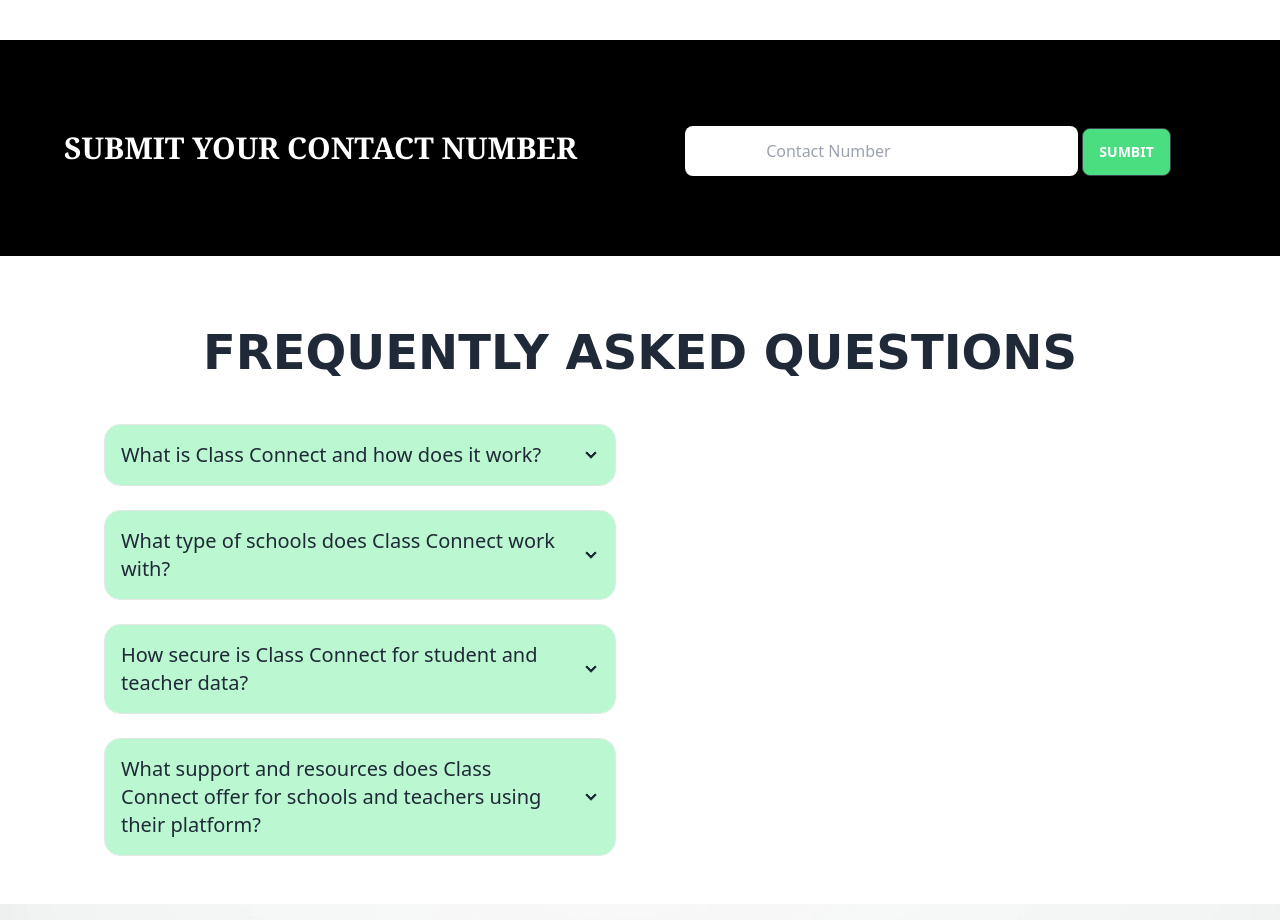
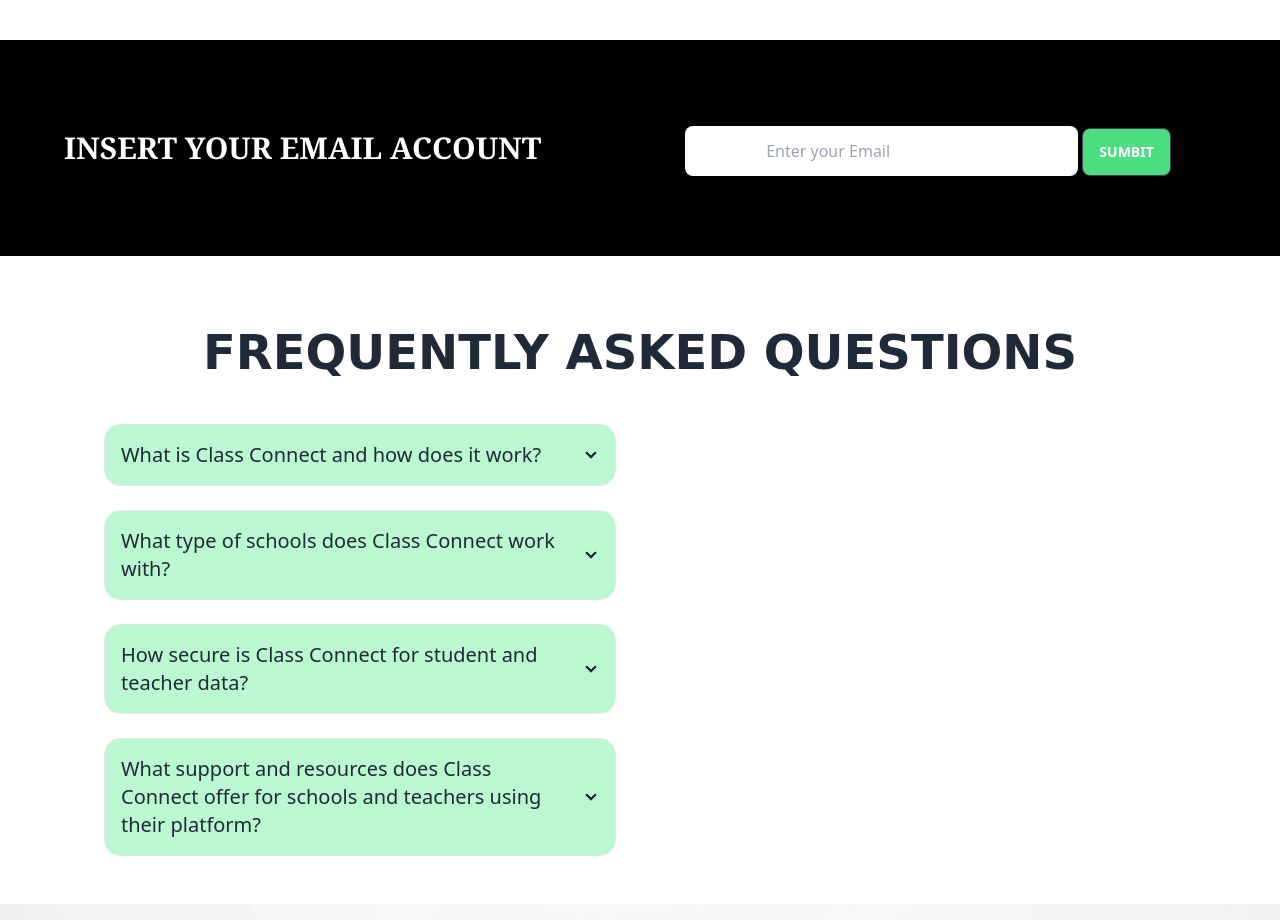
Before and after one commit to sumitsh77/ClassConnect, a website: page index.html in a window 1280 px wide. Shown: the part 1060-1980 px from the top of the page. Drawn offline with nearby package versions, Linux system fonts and the light colour scheme; a web font is replaced by a local one.

Commit message:
updated-form

```diff
--- a/index.html
+++ b/index.html
@@ -124,13 +124,13 @@
     <div
       class="flex flex-col md:flex-row justify-between max-w-6xl mx-auto text-center items-center text-white space-y-6 md:space-y-0">
       <div>
-        <h1 class="text-3xl font-bold font-serif">SUBMIT YOUR CONTACT NUMBER</h1>
+        <h1 class="text-3xl font-bold font-serif">INSERT YOUR EMAIL ACCOUNT</h1>
       </div>
       <!-- input section -->
-      <div class="w-full lg:w-1/2 space-y-2">
-        <input type="number" placeholder="Contact Number" class="input text-black px-20 py-6" />
-        <a href="#" class="btn bg-green-400 font-bold">Sumbit</a>
-      </div>
+      <form name="contact" method="post" data-netlify="true" class="w-full lg:w-1/2 space-y-2">
+        <input type="email" name="email" placeholder="Enter your Email" class="input text-black px-20 py-6" />
+        <button class="btn bg-green-400 font-bold">Sumbit</button>
+      </form>
     </div>
   </div>
   <br>
```
